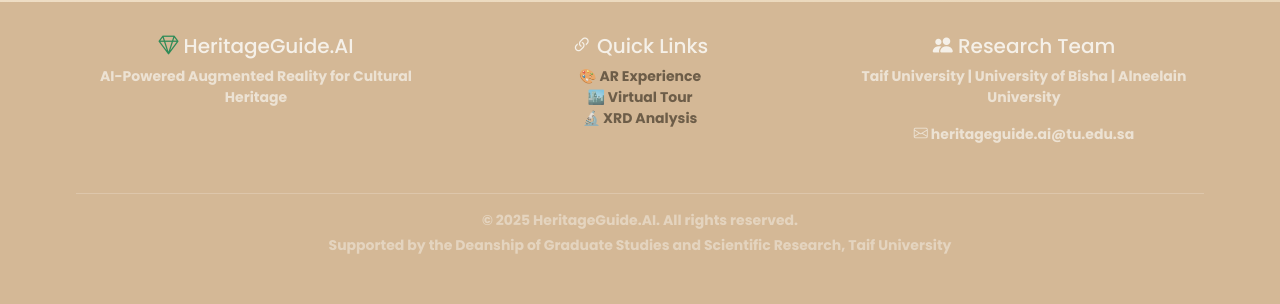
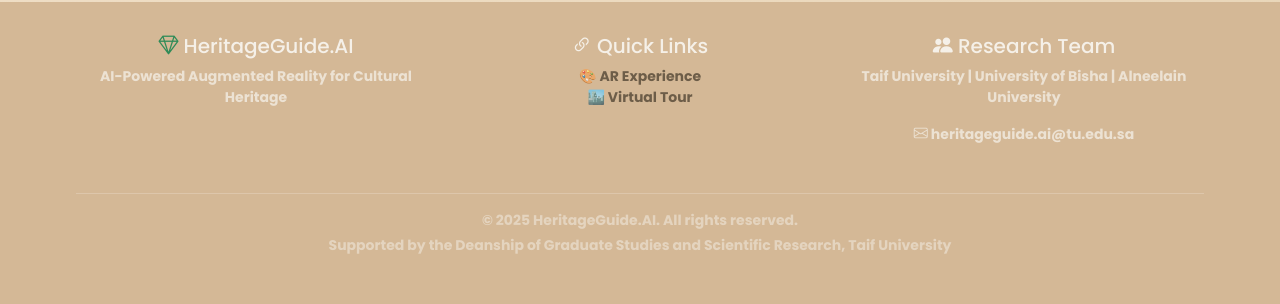
Before and after one commit to birowaad/mawari, a Flask app: page /about in a window 1280 px wide. Shown: the part 1655-1959 px from the top of the page. Run offline with Flask 3, Linux system fonts and the light colour scheme; some libraries are stand-ins or nearby versions.

Commit message:
Update base.html

```diff
--- a/Mawarii/app/templates/base.html
+++ b/Mawarii/app/templates/base.html
@@ -280,7 +280,7 @@
                         <ul class="dropdown-menu">
                             <li><a href="{{ url_for('heritage') }}" class="dropdown-item"><i class="bi bi-3d"></i> {% if current_lang == 'en' %}3D Heritage Sites{% else %}مواقع تراثية ثلاثية الأبعاد{% endif %}</a></li>
                             <li><a href="{{ url_for('virtual_city_tour') }}" class="dropdown-item"><i class="bi bi-building"></i> {% if current_lang == 'en' %}Virtual City Tour{% else %}جولة المدينة الافتراضية{% endif %}</a></li>
-                            <li><a href="{{ url_for('xrd_analysis') }}" class="dropdown-item"><i class="bi bi-graph-up"></i> {% if current_lang == 'en' %}XRD Analysis{% else %}تحليل XRD{% endif %}</a></li>
+                            <!-- تم إزالة رابط XRD Analysis مؤقتاً حتى يتم إضافة المسار -->
                         </ul>
                     </li>
 
@@ -359,7 +359,6 @@
                     <ul class="list-unstyled small">
                         <li><a href="{{ url_for('heritage') }}" class="text-decoration-none opacity-75">🎨 {% if current_lang == 'en' %}AR Experience{% else %}تجربة الواقع المعزز{% endif %}</a></li>
                         <li><a href="{{ url_for('virtual_city_tour') }}" class="text-decoration-none opacity-75">🏙️ {% if current_lang == 'en' %}Virtual Tour{% else %}جولة افتراضية{% endif %}</a></li>
-                        <li><a href="{{ url_for('xrd_analysis') }}" class="text-decoration-none opacity-75">🔬 {% if current_lang == 'en' %}XRD Analysis{% else %}تحليل XRD{% endif %}</a></li>
                     </ul>
                 </div>
                 <div class="col-md-4 mb-3">
```
